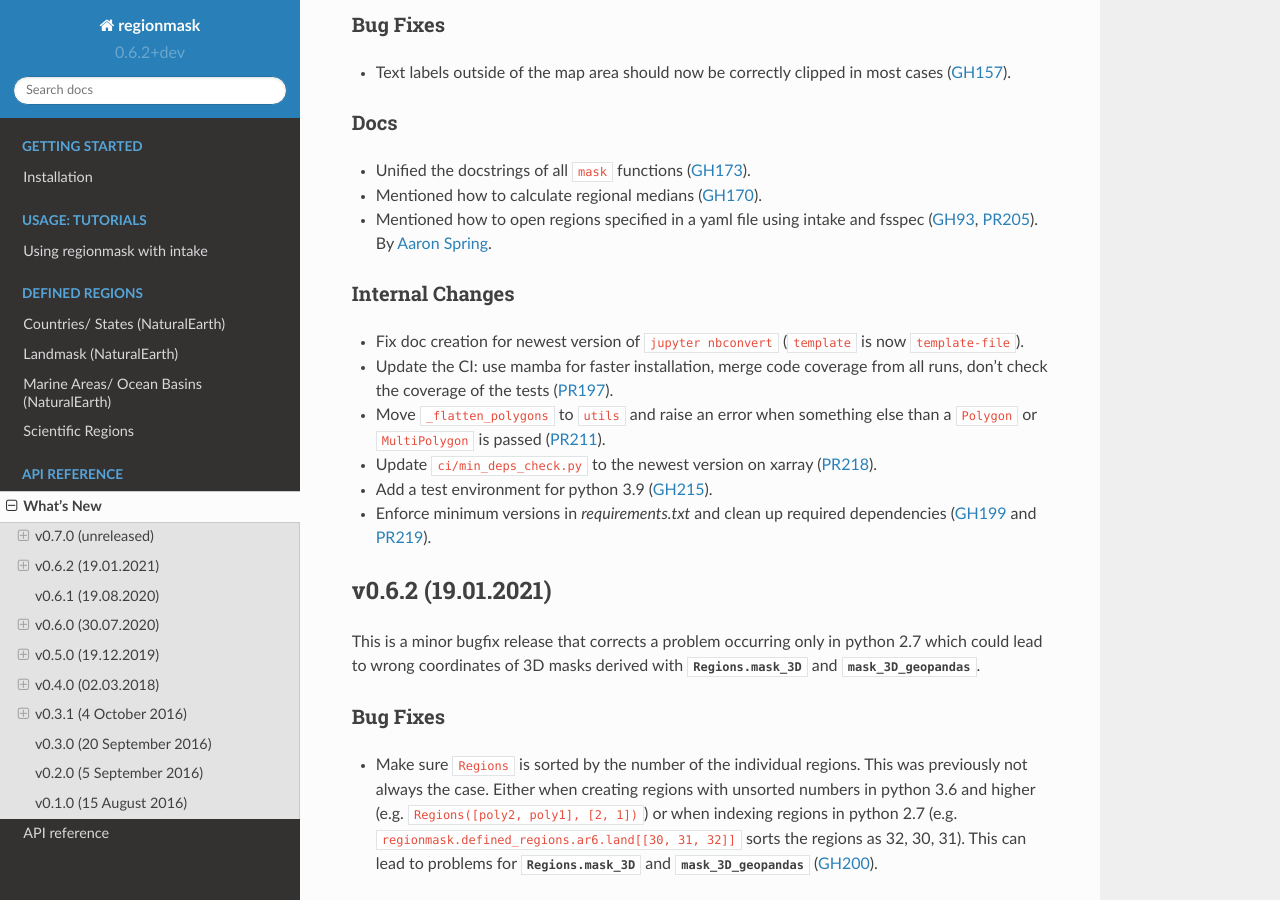
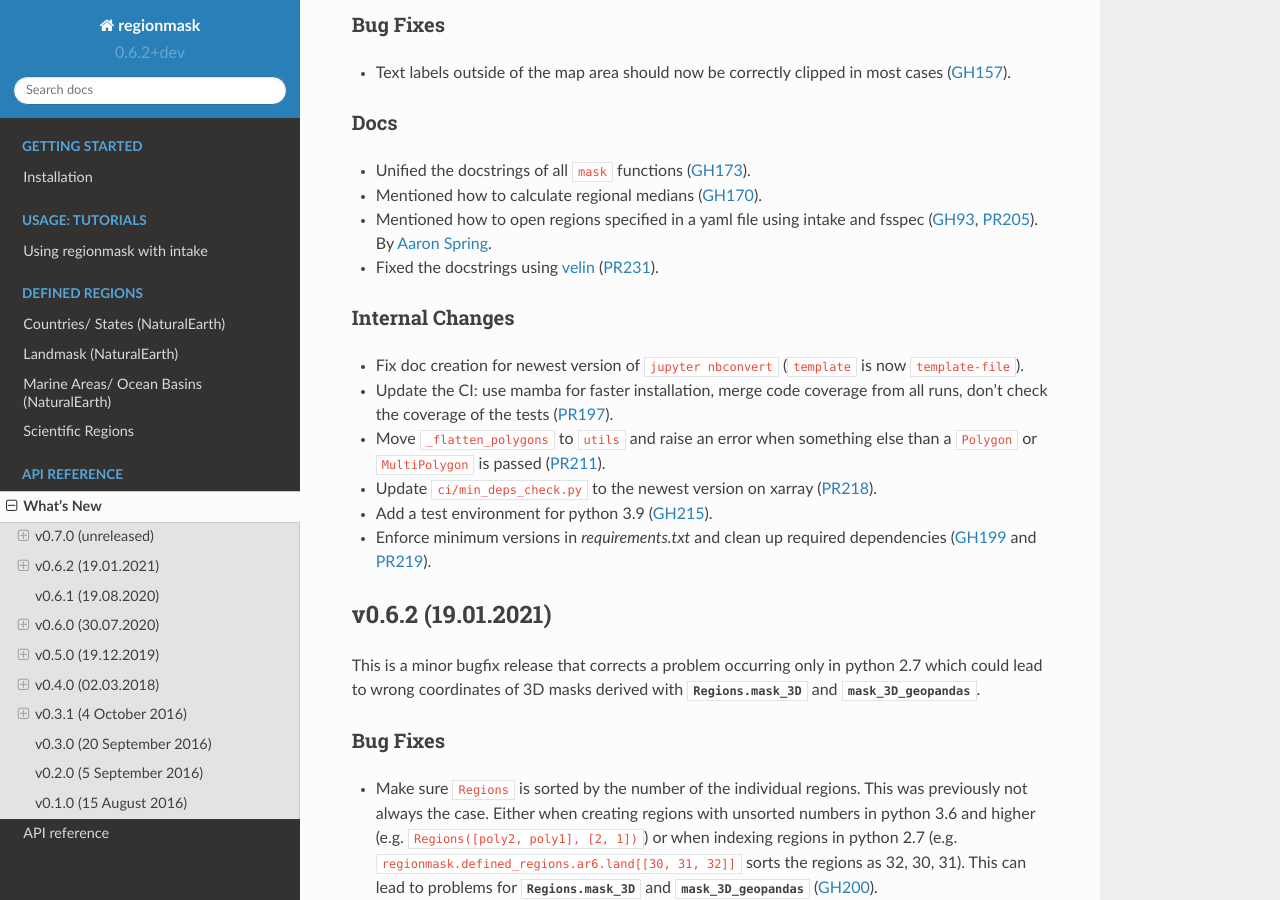
Before and after one commit to regionmask/regionmask, a Sphinx documentation site: the page built from docs/whats_new.rst, in a window 1280 px wide and 900 px high, scrolled down 1191 px. Built offline with Sphinx 7.4.7 and the Read the Docs theme 2.0.0, drawn with Linux system fonts in a browser that asks for light colours; pages that are not in the unit, such as notebooks, are missing from menus.

Commit message:
whats new

```diff
--- a/docs/whats_new.rst
+++ b/docs/whats_new.rst
@@ -72,6 +72,7 @@ Docs
 - Mentioned how to calculate regional medians (:issue:`170`).
 - Mentioned how to open regions specified in a yaml file using intake and fsspec
   (:issue:`93`, :pull:`205`). By `Aaron Spring <https://github.com/aaronspring>`_.
+- Fixed the docstrings using `velin  <https://github.com/Carreau/velin>`__  (:pull:`231`).
 
 Internal Changes
 ~~~~~~~~~~~~~~~~
```
